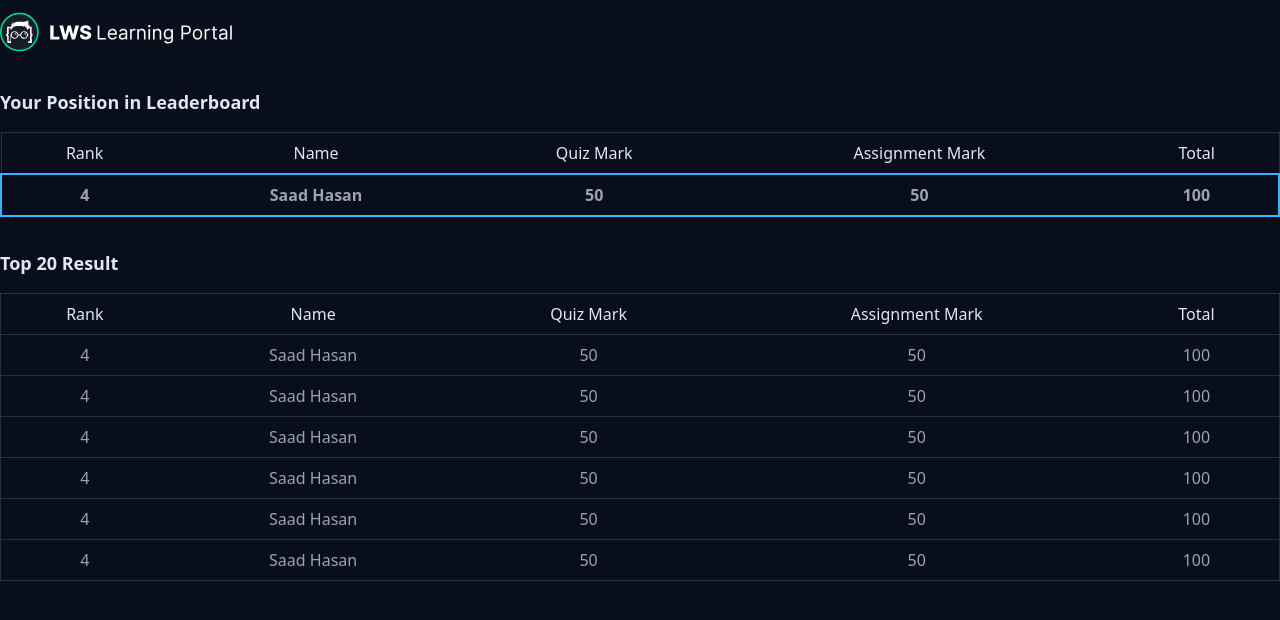
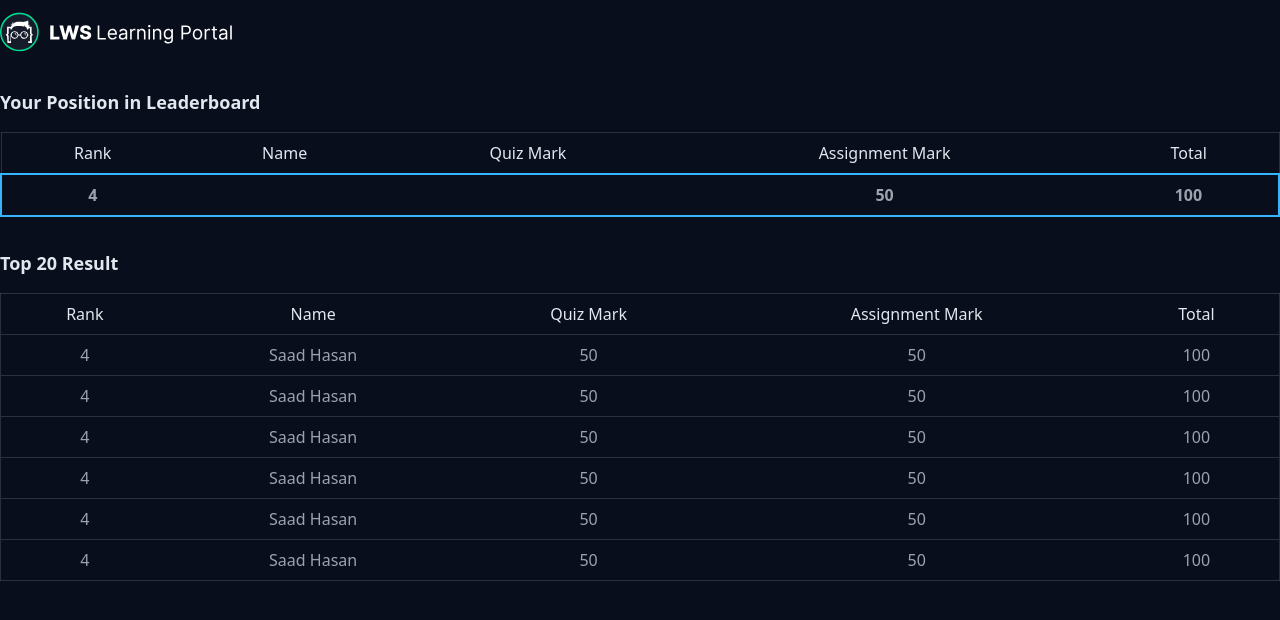
Before and after one commit to numangit/edtech-platform, a React (Create React App) app: page /leaderboard in a window 1280 px wide. Shown: the top 620 px of the page. Built offline with nearby package versions, Linux system fonts and the light colour scheme; no server answers.

Commit message:
quiz marks rendered

```diff
--- a/src/component/student/leaderboard/StudentRank.js
+++ b/src/component/student/leaderboard/StudentRank.js
@@ -1,6 +1,18 @@
 import React from 'react';
+import { useSelector } from 'react-redux';
+import { selectAuth } from '../../../features/auth/authSelector';
+import { useGetQuizMarkQuery } from '../../../features/quizMark/quizMarkApi';
 
 const StudentRank = () => {
+
+    //getting info related to current student
+    const { user } = useSelector(selectAuth) || {};
+    const { id, name } = user || {};
+
+    //getting student quiz mark
+    const { data: quizMarks } = useGetQuizMarkQuery(id);
+    const totalQuizMark = quizMarks?.reduce((total, current) => total + current.totalMark, 0);
+
     return (
         <div>
             <h3 className="text-lg font-bold">Your Position in Leaderboard</h3>
@@ -18,8 +30,8 @@ const StudentRank = () => {
                 <tbody>
                     <tr className="border-2 border-cyan">
                         <td className="table-td text-center font-bold">4</td>
-                        <td className="table-td text-center font-bold">Saad Hasan</td>
-                        <td className="table-td text-center font-bold">50</td>
+                        <td className="table-td text-center font-bold">{name}</td>
+                        <td className="table-td text-center font-bold">{totalQuizMark}</td>
                         <td className="table-td text-center font-bold">50</td>
                         <td className="table-td text-center font-bold">100</td>
                     </tr>
--- /dev/null
+++ b/src/features/quizMark/quizMarkApi.js
@@ -0,0 +1,14 @@
+import { apiSlice } from "../api/apiSlice";
+
+export const quizMarkApi = apiSlice.injectEndpoints({
+    endpoints: (builder) => ({
+
+        getQuizMark: builder.query({
+            query: (id) => ({ url: `/quizMark?student_id_like=${id}` })
+        }),
+    })
+})
+
+export const {
+    useGetQuizMarkQuery
+} = quizMarkApi;
```
